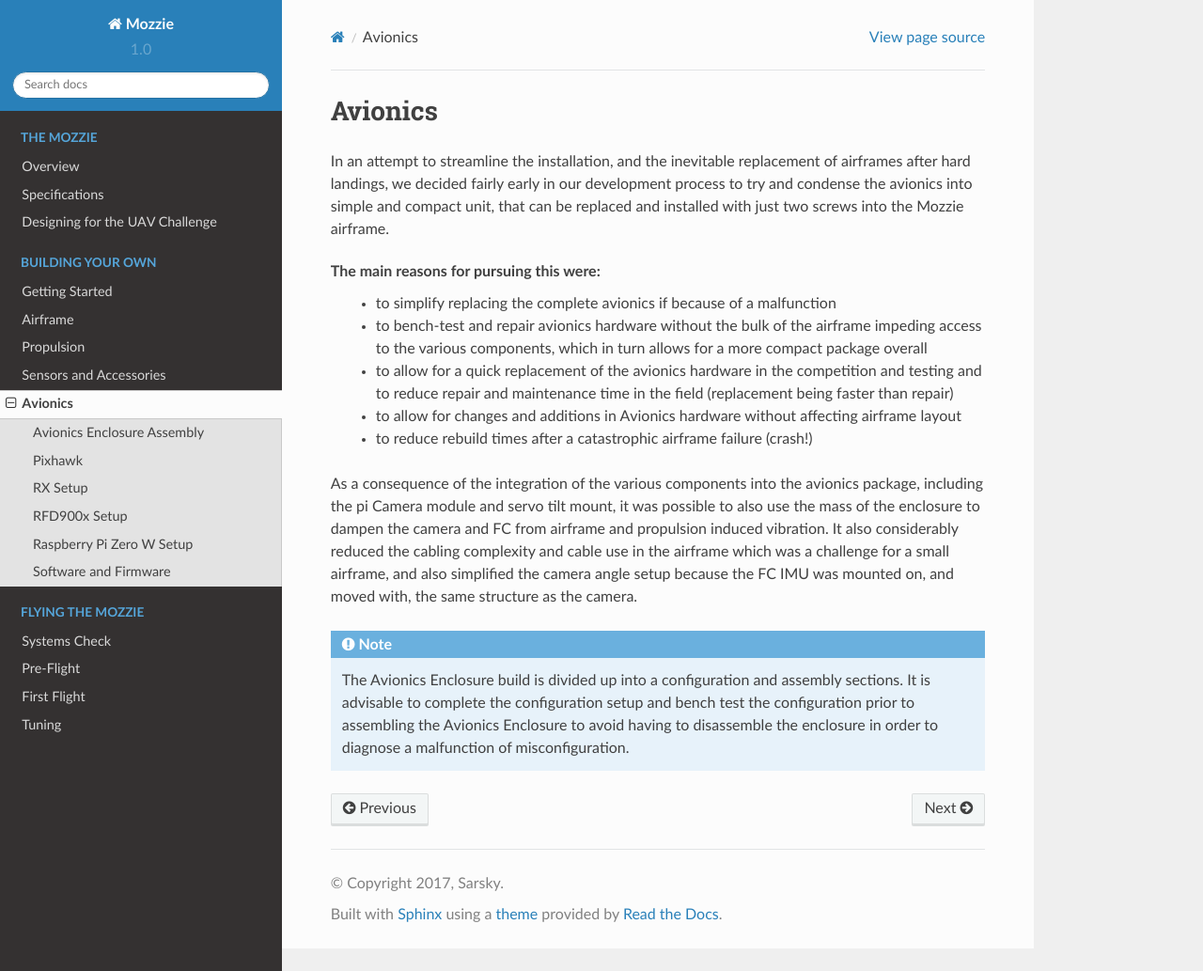
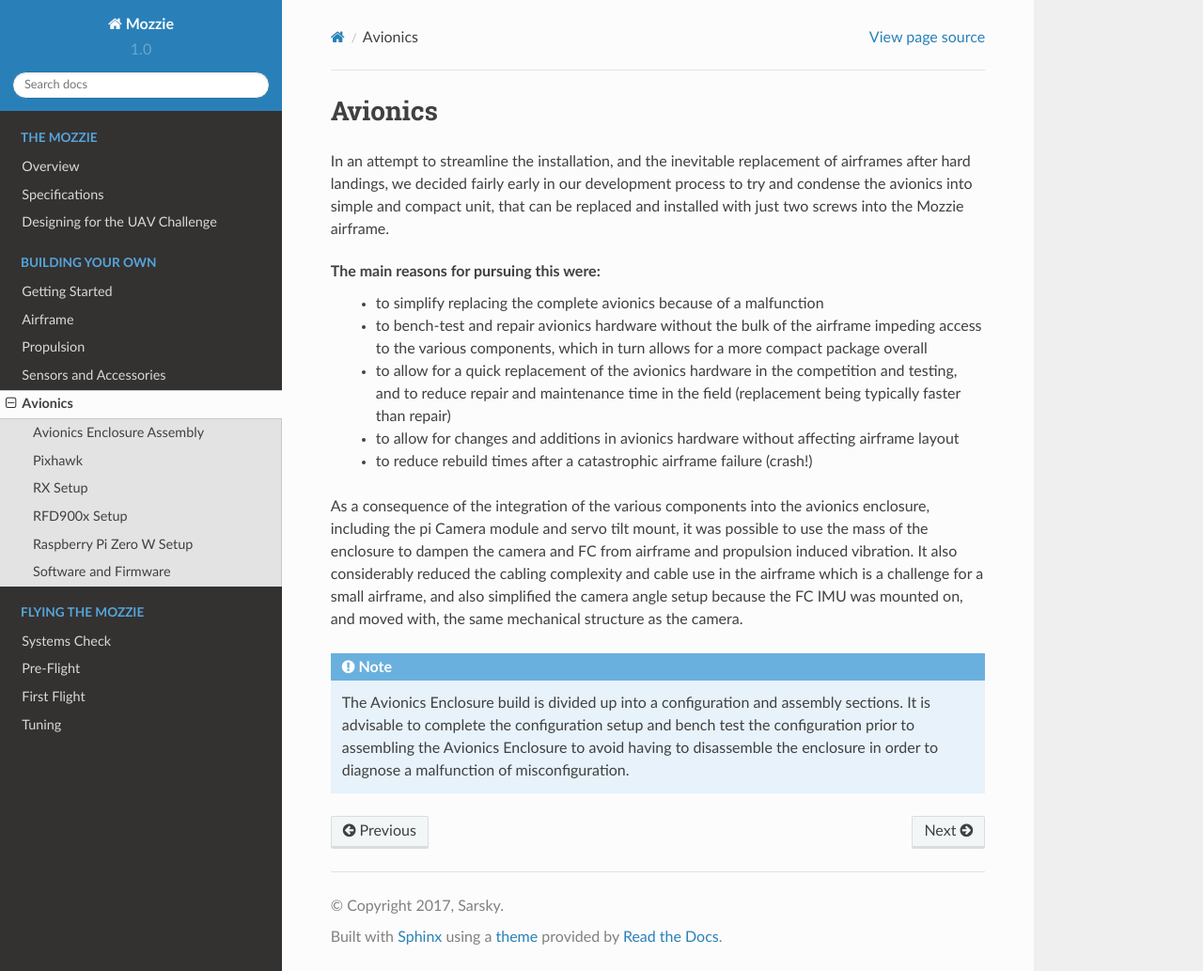
Before and after one commit to sarsky/Mozzie, a Sphinx documentation site: the page built from docs/source/Avionics.rst, in a window 1280 px wide and 1033 px high. Shown: the whole window at 94% size. Built offline with Sphinx 7.4.7 and the Read the Docs theme 2.0.0, drawn with Linux system fonts in a browser that asks for light colours; pages that are not in the unit, such as notebooks, are missing from menus.

Commit message:
Text fix

```diff
--- a/docs/source/Avionics.rst
+++ b/docs/source/Avionics.rst
@@ -6,17 +6,17 @@
 try and condense the avionics into simple and compact unit, that can be replaced and installed with just two screws into the Mozzie airframe.
 
 The main reasons for pursuing this were:
- * to simplify replacing the complete avionics if because of a malfunction
+ * to simplify replacing the complete avionics because of a malfunction
  * to bench-test and repair avionics hardware without the bulk of the airframe impeding access to the various components,
    which in turn allows for a more compact package overall
- * to allow for a quick replacement of the avionics hardware in the competition and testing and to reduce repair and maintenance time in the field
-   (replacement being faster than repair)
- * to allow for changes and additions in Avionics hardware without affecting airframe layout
+ * to allow for a quick replacement of the avionics hardware in the competition and testing, and to reduce repair and maintenance time in the field
+   (replacement being typically faster than repair)
+ * to allow for changes and additions in avionics hardware without affecting airframe layout
  * to reduce rebuild times after a catastrophic airframe failure (crash!)
 
-As a consequence of the integration of the various components into the avionics package, including the pi Camera module and servo tilt mount,
-it was possible to also use the mass of the enclosure to dampen the camera and FC from airframe and propulsion induced vibration.
-It also considerably reduced the cabling complexity and cable use in the airframe which was a challenge for a small airframe, and also simplified the camera angle setup because the FC IMU was mounted on, and moved with, the same structure as the camera.
+As a consequence of the integration of the various components into the avionics enclosure, including the pi Camera module and servo tilt mount,
+it was possible to use the mass of the enclosure to dampen the camera and FC from airframe and propulsion induced vibration.
+It also considerably reduced the cabling complexity and cable use in the airframe which is a challenge for a small airframe, and also simplified the camera angle setup because the FC IMU was mounted on, and moved with, the same mechanical structure as the camera.
 
 .. Note::
   The Avionics Enclosure build is divided up into a configuration and assembly sections. It is advisable to complete the configuration setup and bench test the configuration prior to assembling the Avionics Enclosure to avoid having to disassemble the enclosure in order to diagnose a malfunction of misconfiguration.
```
